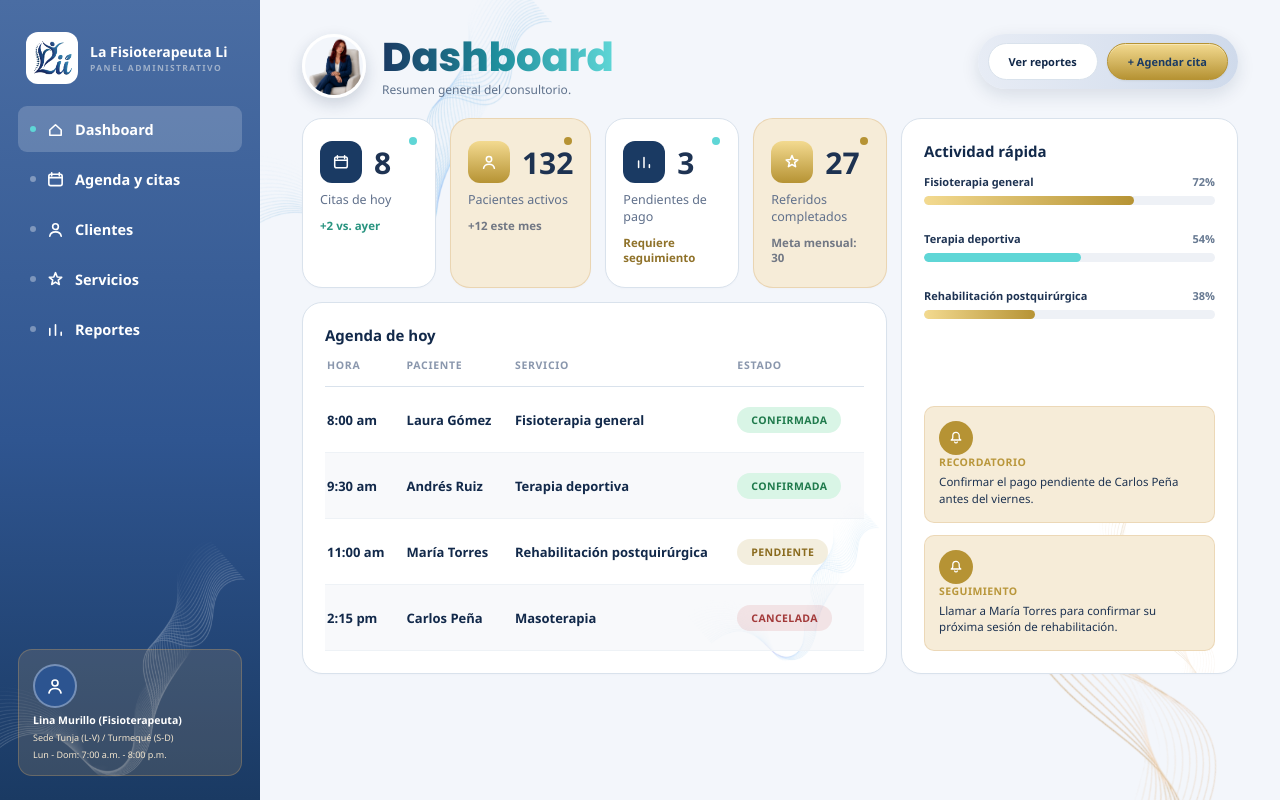
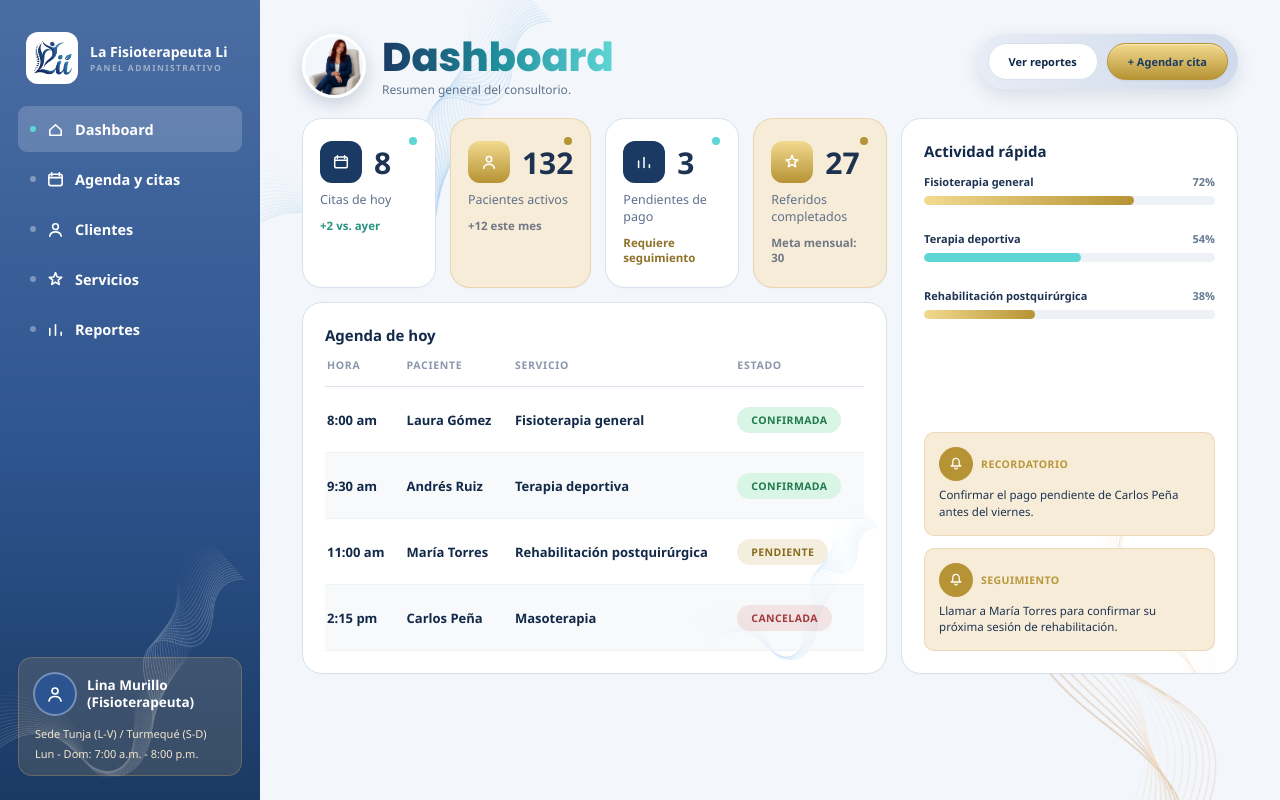
Before and after one commit to samuszDev/fisioTerapeutaLi, a Spring app: page /Admin/dashboard in a window 1280 px wide. Run offline with Thymeleaf, Linux system fonts and the light colour scheme; the template is opened without the code that fills it, so the values that code supplies are empty; some of the project's set-up classes (security, data sources, template engines, error pages and the like) are left out, and stand-ins take their place.

Commit message:
[Set] Admin.css, agenda.js, agenda_citas.html, clientes.html, dashbord.html, reportes.htmls, servicios.html
Ultimas modificaciones vistas admin

```diff
--- a/FisioterapiaLi/src/main/resources/static/css/Admin.css
+++ b/FisioterapiaLi/src/main/resources/static/css/Admin.css
@@ -1462,19 +1462,37 @@ tbody tr:hover {
     margin-top: auto;
     display: flex;
     flex-direction: column;
+    gap: 10px;
     background: rgba(211, 168, 107, .16);
     border: 1px solid rgba(211, 168, 107, .3);
     border-radius: 14px;
-    padding: 14px 14px;
-    gap: 5px;
+    padding: 14px;
     color: #f3e6cf;
-    font-size: 9px;
-}
-
-.sidebar-footer span:first-child {
+    font-size: 11px;
+}
+
+.footer-header {
+    display: flex;
+    align-items: center;
+    gap: 10px;
+}
+
+.footer-header strong {
     color: #fff;
     font-weight: 800;
-    font-size: 10.5px;
+    font-size: 13.5px;
+    line-height: 1.25;
+}
+
+.footer-details {
+    display: flex;
+    flex-direction: column;
+    gap: 5px;
+    padding-left: 2px;
+}
+
+.footer-details span {
+    font-size: 11px;
 }
 
 /* --- Fondo del dashboard: gris azulado, sin el degradé decorativo de esquina --- */
@@ -1848,44 +1866,6 @@ tbody tr:hover {
 /* Se activan solas con :has() cuando el markup incluye la foto,
    así que no afectan Agenda/Clientes/Servicios/Reportes. */
 
-.sidebar-footer:has(.footer-avatar) {
-    flex-direction: row;
-    align-items: center;
-    gap: 12px;
-}
-
-.footer-avatar {
-    width: 44px;
-    height: 44px;
-    border-radius: 50%;
-    object-fit: cover;
-    object-position: 50% 12%;
-    flex-shrink: 0;
-    border: 2px solid rgba(255, 255, 255, .55);
-}
-
-.footer-info {
-    display: flex;
-    flex-direction: column;
-    gap: 4px;
-    min-width: 0;
-}
-
-.reminder-box:has(.reminder-avatar) {
-    display: flex;
-    align-items: flex-start;
-    gap: 10px;
-}
-
-.reminder-avatar {
-    width: 34px;
-    height: 34px;
-    border-radius: 50%;
-    object-fit: cover;
-    object-position: 50% 12%;
-    flex-shrink: 0;
-}
-
 /* ===== BARRA DE ACCIONES EN PÍLDORA (solo Dashboard) ===== */
 /* Misma idea visual que la barra "Inicio/Servicios..." de la referencia,
    pero con los botones reales del panel en vez de esos textos. */
@@ -2692,3 +2672,16 @@ tbody tr:hover {
         align-items: flex-start;
     }
 }
+
+/* ===== RECORDATORIOS DEL DASHBOARD: ícono + título en la misma línea ===== */
+
+.reminder-header {
+    display: flex;
+    align-items: center;
+    gap: 8px;
+    margin-bottom: 6px;
+}
+
+.reminder-header .reminder-icon {
+    margin: 0;
+}
--- a/FisioterapiaLi/src/main/resources/templates/Admin/dashboard.html
+++ b/FisioterapiaLi/src/main/resources/templates/Admin/dashboard.html
@@ -51,13 +51,15 @@
         </nav>
 
         <div class="sidebar-footer">
+            <div class="footer-header">
                 <span class="footer-icon">
                     <svg viewBox="0 0 20 20" fill="none" stroke="#FFFFFF" stroke-width="1.7" stroke-linecap="round" stroke-linejoin="round" aria-hidden="true">
                         <circle cx="10" cy="7" r="3"/><path d="M4 17c.5-3 2.4-4.5 6-4.5s5.5 1.5 6 4.5"/>
                     </svg>
                 </span>
-            <div class="footer-info">
-                <span>Lina Murillo (Fisioterapeuta)</span>
+                <strong>Lina Murillo (Fisioterapeuta)</strong>
+            </div>
+            <div class="footer-details">
                 <span>Sede Tunja (L-V) / Turmequé (S-D)</span>
                 <span>Lun - Dom: 7:00 a.m. - 8:00 p.m.</span>
             </div>
@@ -193,29 +195,29 @@
 
                     <div class="reminder-list">
                         <div class="reminder-box">
+                            <div class="reminder-header">
                                 <span class="reminder-icon">
                                     <svg viewBox="0 0 20 20" fill="none" stroke="#FFFFFF" stroke-width="1.6" stroke-linecap="round" stroke-linejoin="round" aria-hidden="true">
                                         <path d="M10 3a4 4 0 0 0-4 4v2.5c0 .8-.3 1.6-.9 2.1L4 12.5h12l-1.1-1c-.6-.5-.9-1.3-.9-2V7a4 4 0 0 0-4-4z"/>
                                         <path d="M8.3 15a1.8 1.8 0 0 0 3.4 0"/>
                                     </svg>
                                 </span>
-                            <div>
                                 <strong>Recordatorio</strong>
+                            </div>
                             <p>Confirmar el pago pendiente de Carlos Peña antes del viernes.</p>
-                            </div>
                         </div>
 
                         <div class="reminder-box">
+                            <div class="reminder-header">
                                 <span class="reminder-icon">
                                     <svg viewBox="0 0 20 20" fill="none" stroke="#FFFFFF" stroke-width="1.6" stroke-linecap="round" stroke-linejoin="round" aria-hidden="true">
                                         <path d="M10 3a4 4 0 0 0-4 4v2.5c0 .8-.3 1.6-.9 2.1L4 12.5h12l-1.1-1c-.6-.5-.9-1.3-.9-2V7a4 4 0 0 0-4-4z"/>
                                         <path d="M8.3 15a1.8 1.8 0 0 0 3.4 0"/>
                                     </svg>
                                 </span>
-                            <div>
                                 <strong>Seguimiento</strong>
+                            </div>
                             <p>Llamar a María Torres para confirmar su próxima sesión de rehabilitación.</p>
-                            </div>
                         </div>
                     </div>
                 </article>
```
Also changed, not shown: FisioterapiaLi/src/main/resources/static/js/agenda.js (+9 -1 lines), FisioterapiaLi/src/main/resources/templates/Admin/agenda_citas.html (+9 -7 lines), FisioterapiaLi/src/main/resources/templates/Admin/clientes.html (+9 -7 lines), FisioterapiaLi/src/main/resources/templates/Admin/reportes.html (+9 -8 lines), FisioterapiaLi/src/main/resources/templates/Admin/servicios.html (+9 -7 lines). Lines whose indentation alone changed are shown as unchanged.
